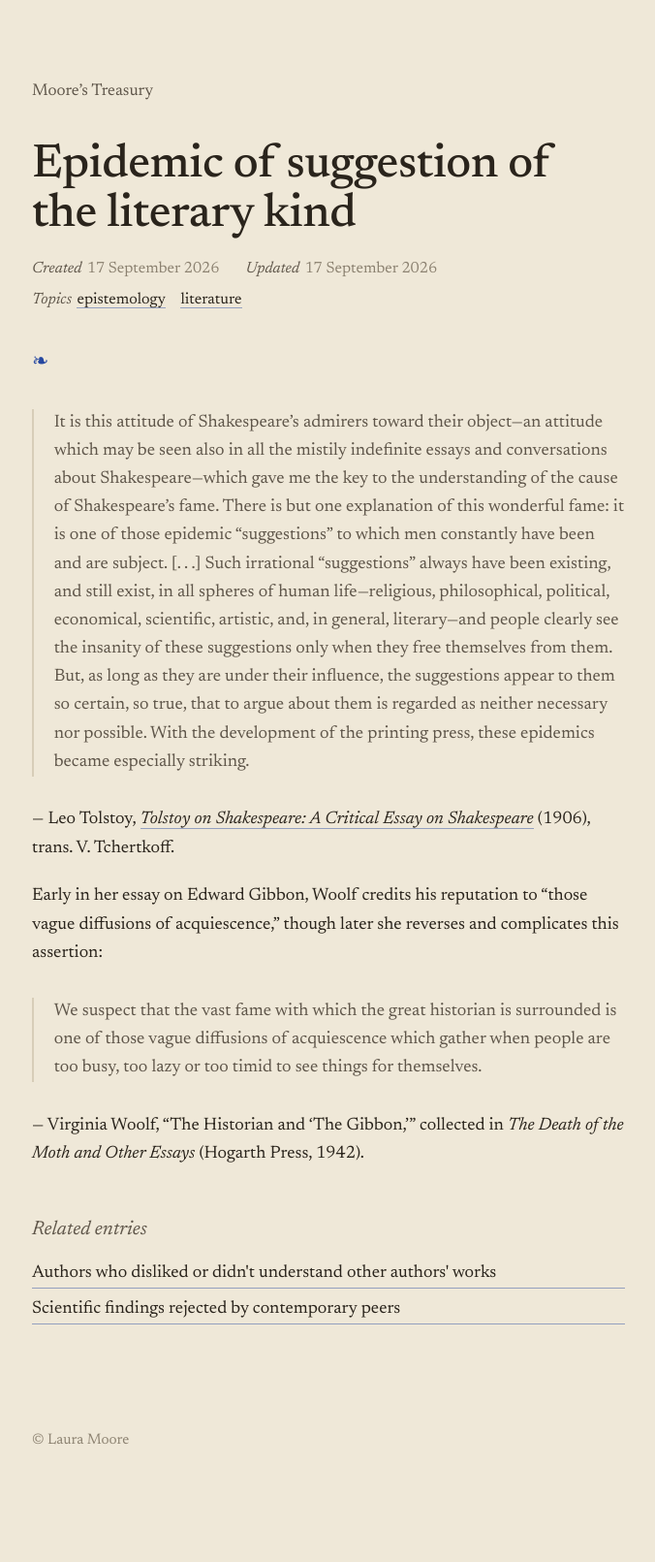
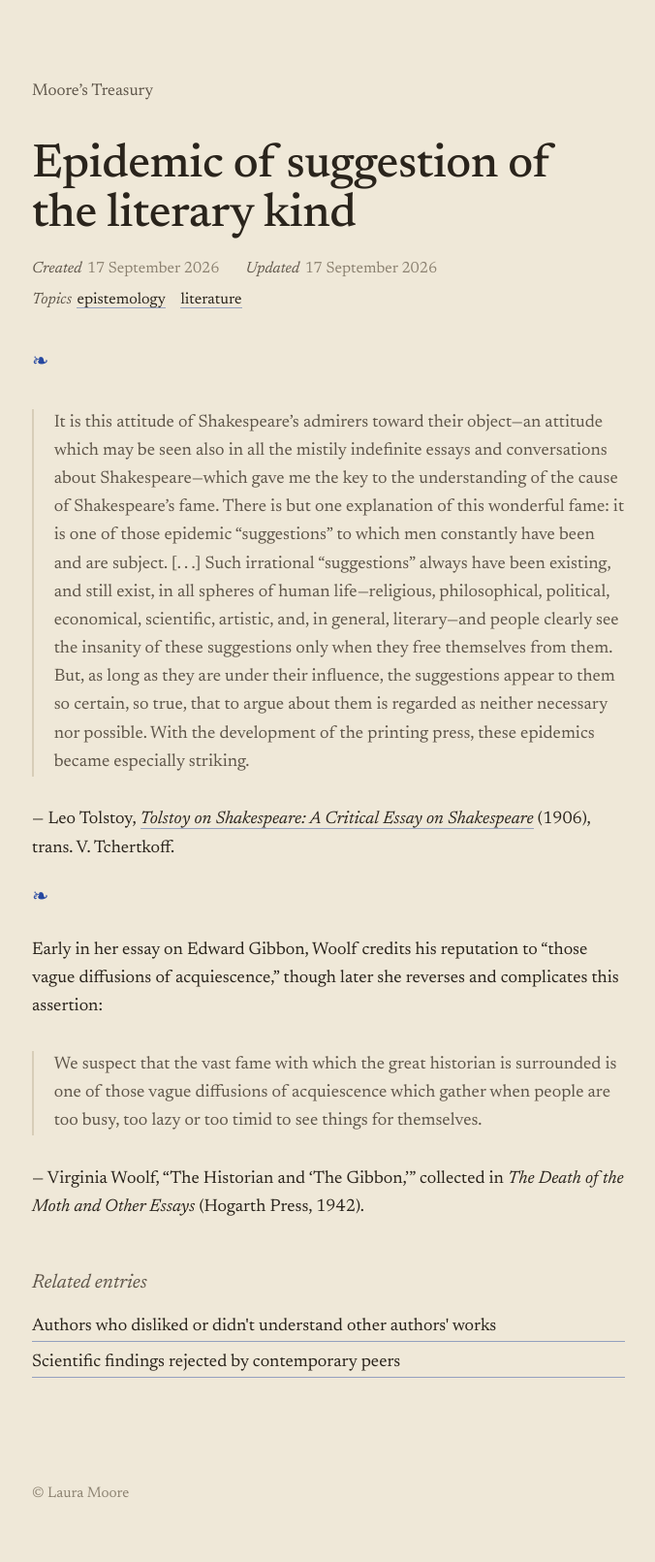
Before and after one commit to lauramoorewrites-del/treasury, a Jekyll site: the page built from _pages/epidemic-of-suggestion-of-the-literary-kind.md, in a window 1280 px wide. Shown: the whole page at 97% size, without its empty margins (301-977 px from the left). Built offline with Jekyll 4.4.1, drawn with Linux system fonts in a browser that asks for light colours; before the commit the page ends 1556 px from its top, so only the background shows below that.

Commit message:
Add fleuron before Woolf section on epidemic-of-suggestion
Co-Authored-By: Claude Opus 4.6 (1M context) <noreply@anthropic.com>

```diff
--- a/_pages/epidemic-of-suggestion-of-the-literary-kind.md
+++ b/_pages/epidemic-of-suggestion-of-the-literary-kind.md
@@ -16,6 +16,8 @@ related:
 
 — Leo Tolstoy, [*Tolstoy on Shakespeare: A Critical Essay on Shakespeare*](https://www.gutenberg.org/files/27726/27726-h/27726-h.htm) (1906), trans. V. Tchertkoff.
 
+<p class="fleuron" aria-hidden="true">❧</p>
+
 Early in her essay on Edward Gibbon, Woolf credits his reputation to "those vague diffusions of acquiescence," though later she reverses and complicates this assertion:
 
 > We suspect that the vast fame with which the great historian is surrounded is one of those vague diffusions of acquiescence which gather when people are too busy, too lazy or too timid to see things for themselves.
```
